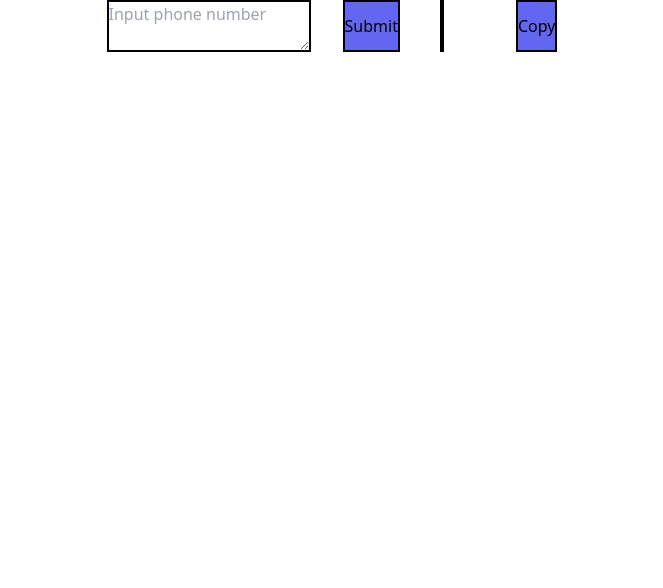
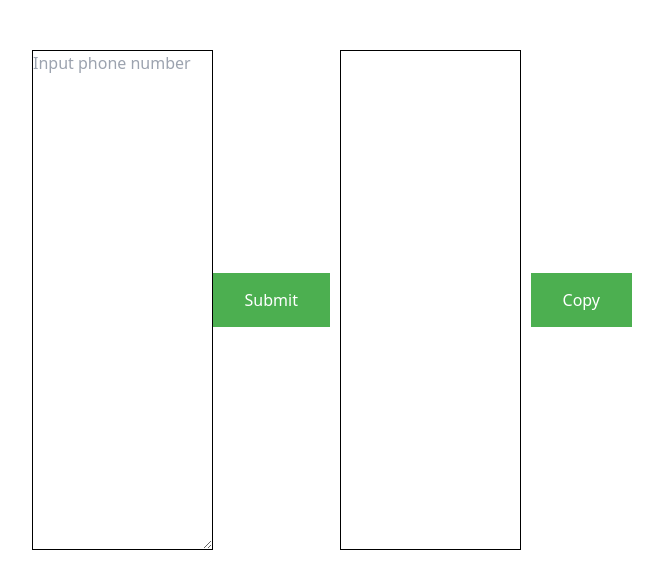
Before and after one commit to rainingagain/DataStylist, a website: page index.html in a window 1280 px wide. Shown: the whole page, without its empty margins (308-971 px from the left). Drawn offline with Linux system fonts and the light colour scheme.

Commit message:
Changed style.css, removet tailwind code from html. Added 'error' if line contains more than 10 symbols

```diff
--- a/index.html
+++ b/index.html
@@ -8,13 +8,13 @@
     <link href="./dist/output.css" rel="stylesheet">
     <title>Document</title>
 </head>
-<body class="flex justify-center justify-items-center">
-    <main class="flex justify-center justify-items-center">
-        <textarea class="w-600 h-200 border-2 border-black mx-8" id="phoneInput" placeholder="Input phone number"></textarea>
+<body>
+    <main class="phoneNumList">
+        <textarea id="phoneInput" placeholder="Input phone number"></textarea>
 
-        <button class="rounded-none bg-indigo-500 border-2 border-black" onclick="processNumbers()">Submit</button>
-        <pre class="w-600 h-200 border-2 border-black mx-10" id="phoneNumbers" aria-placeholder="Output phone number"></pre>
-        <button class="rounded-none bg-indigo-500 border-2 border-black mx-8" onclick="copyFormattedNumbers()">Copy</button>
+        <button class="button" onclick="processNumbers()">Submit</button>
+        <pre class="outputPhoneNumbers" id="phoneNumbers" aria-placeholder="Output phone number"></pre>
+        <button class="button" onclick="copyFormattedNumbers()">Copy</button>
 
     </main>
 
--- a/index.js
+++ b/index.js
@@ -2,19 +2,35 @@ function processNumbers() {
     const input = document.getElementById("phoneInput");
     const inputNumbers = input.value;
 
+    // const button = document.querySelector('.button')
+    // button.addEventListener('click', processNumbers( {
+
+    // }))
+    // window.addEventListener('click', ...arguments.)
+
     const numbers = inputNumbers.split(/\n/).filter(number => number.trim() !== "");
 
     const formattedNumbers = [];
-    numbers.forEach((number) => {
+    numbers.forEach((number, index) => {
       number = number.replace(/\D/g, "");
-      if (number.length === 10) {
+
+      if (number.length === 10 && index !== number.length-1 && number !== '') {
         number = "'" + "7" + number + "'" + ",";
         formattedNumbers.push(number);
+      } else {
+        formattedNumbers.push('error')
       }
     });
 
     formattedNumbers[0] = "(" + formattedNumbers[0];
-    formattedNumbers[formattedNumbers.length - 1] = formattedNumbers[formattedNumbers.length - 1].slice(0, -1) + ")";
+    formattedNumbers[formattedNumbers.length - 1] = formattedNumbers[formattedNumbers.length - 1] + ")";
 
     document.getElementById("phoneNumbers").textContent = formattedNumbers.join("\n");
   }
+
+  // .slice(0, -1)
+
+ function copyFormattedNumbers() {
+  const phoneNumbers = document.getElementById('phoneNumbers')
+  const tempTextarea = document.createElement('textarea')
+ }
--- a/style.css
+++ b/style.css
@@ -3,3 +3,41 @@
     padding: 0;
     box-sizing: border-box;
 }
+body {
+    width: 1280px;
+    height: 100%;
+    display: flex;
+    justify-content: center;
+    align-items: center;
+    flex-direction: column;
+}
+.phoneNumList {
+    display: flex;
+    justify-content: center;
+    align-items: center;
+    width: 600px;
+    height: 600px;
+}
+textarea {
+    border: 1px solid black;
+    width: 500px;
+    height: 500px;
+    margin: 10px;
+    pad: 5px;
+}
+.outputPhoneNumbers {
+    border: 1px solid black;
+    width: 500px;
+    height: 500px;
+    margin: 10px;
+}
+.button {
+    background-color: #4CAF50;
+    border: none;
+    color: white;
+    padding: 15px 32px;
+    text-align: center;
+    text-decoration: none;
+    display: inline-block;
+    font-size: 16px;
+  }
```
Also changed, not shown: 1 other file.
